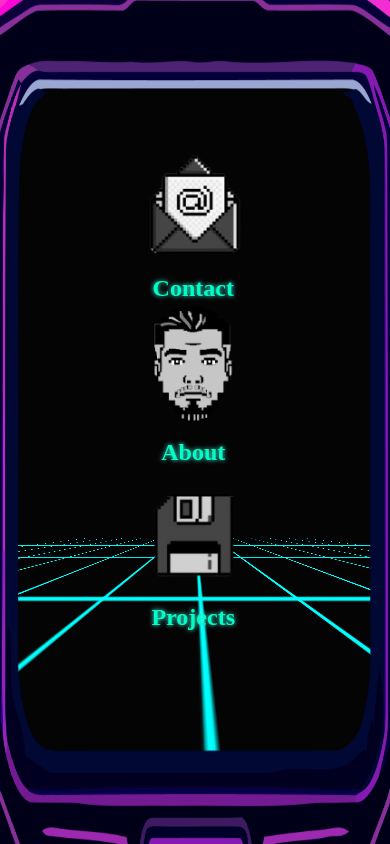
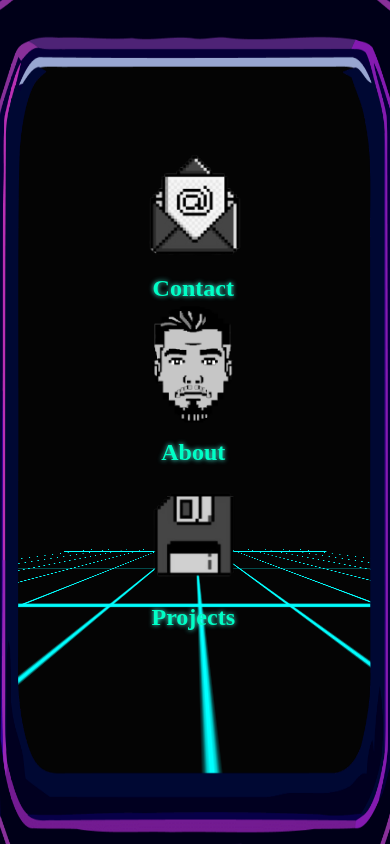
Before and after one commit to badziej12/portfolio-neon, a Next.js app: page / in a window 390 px wide. Built offline with nearby package versions, Linux system fonts and the light colour scheme; a web font is replaced by a local one.

Commit message:
Optimize page for mobile

```diff
--- a/src/components/ContactForm.tsx
+++ b/src/components/ContactForm.tsx
@@ -13,28 +13,9 @@ export type FormData = {
 
 export const ContactForm: FC = () => {
     const [status, setStatus] = useState<ErrorMessage | null>(null);
-    const {register, handleSubmit, formState: {errors, isSubmitting}, reset, watch} = useForm<FormData>({
+    const {register, handleSubmit, formState: {errors, isSubmitting}, reset} = useForm<FormData>({
         resolver: yupResolver(schema),
     });
-
-    const cursorRefs = useRef<{[key: string]: HTMLSpanElement | null | undefined}>({});
-
-    const watchFields = watch();
-
-    useEffect(() => {
-        Object.keys(watchFields).forEach((key) => updateCursorPosition(key));
-    }, [watchFields]);
-
-    // Aktualizacja pozycji kursora
-    const updateCursorPosition = (key: string) => {
-        const input = document.getElementById(key) as HTMLInputElement | HTMLTextAreaElement;
-        const cursor = cursorRefs.current[key];
-
-        if (input && cursor) {
-            const textWidth = input.value.length * .9; // Przybliżona szerokość znaków
-            cursor.style.left = `${textWidth + 1}rem`; // Dopasowanie pozycji kursora
-        }
-    };
 
     const onSubmit = async (data: FormData) => {
         setStatus(null);
@@ -51,7 +32,6 @@ export const ContactForm: FC = () => {
                     <div className="contact-form__input-wrapper">
                         <input id={"name"} type="text" placeholder={"np. Jan Kowalski"} {...register('name', {required: true})}
                             autoComplete={"on"} className={errors.name ? 'error' : ''}/>
-                        <span ref={(el) => { cursorRefs.current["name"] = el; }} className="custom-cursor"></span>
                     </div>
                     {errors.name && <p className={"error-message"}>{errors.name?.message}</p>}
                 </div>
@@ -61,7 +41,6 @@ export const ContactForm: FC = () => {
                         <input id={"email"} type="email"
                             placeholder={"twój-email@gmail.com"} {...register('email', {required: true})}
                             autoComplete={"on"} className={errors.email ? 'error' : ''}/>
-                        <span ref={(el) => { cursorRefs.current["email"] = el; }} className="custom-cursor"></span>
                     </div>
                     {errors.email && <p className={"error-message"}>{errors.email?.message}</p>}
                 </div>
@@ -70,7 +49,6 @@ export const ContactForm: FC = () => {
                     <div className="contact-form__input-wrapper">
                         <input id={"phoneNumber"} type="tel" className={errors.phoneNumber ? 'error' : ''}
                             placeholder={"123456789"} {...register('phoneNumber', {required: true})}/>
-                        <span ref={(el) => { cursorRefs.current["phoneNumber"] = el; }} className="custom-cursor"></span>
                     </div>
                     {errors.phoneNumber && <p className={"error-message"}>{errors.phoneNumber?.message}</p>}
                 </div>
--- a/src/styles/component/contact-form.scss
+++ b/src/styles/component/contact-form.scss
@@ -11,21 +11,6 @@
 
     &__input-wrapper {
         position: relative;
-    }
-
-    .custom-cursor {
-        display: none;
-        position: absolute;
-        bottom: 1rem;
-        left: 10px;
-        transform: translateY(-100%);
-        width: 1.5rem;
-        height: .3rem;
-        color: var(--cyan-text-color);
-        background-color: var(--cyan-text-color);
-        box-shadow: 0 0 2rem rgb(255, 255, 255);
-        opacity: 0;
-        animation: blinker .7s steps(1) infinite;
     }
 
     &__input-container {
@@ -42,16 +27,18 @@
         }
 
         input, textarea{
+            --font-size : 24px;
             background-color: transparent;
             border: none;
             border-bottom: .1rem solid var(--cyan-text-color);
             color: var(--cyan-text-color);
             text-shadow: 0 0 1rem rgba(68, 252, 229, .5);
-            font-size: 2.4rem;
+            font-size: vaR(--font-size);
             padding: 12px;
             outline: none;
             font-family: inherit;
-            caret-color: transparent;
+            caret-color: var(--pink-text-color);
+            caret-shape: underscore;
             width: 100%;
 
             &:focus {
@@ -62,14 +49,6 @@
 
             &::placeholder {
                 text-shadow: none;
-            }
-        }
-
-        input {
-            &:focus {
-                & + .custom-cursor {
-                    display: block;
-                }
             }
         }
 
@@ -103,7 +82,7 @@
             }
 
             input, textarea {
-                font-size: 19px;
+                font-size: 18px;
             }
         }
     }
--- a/src/styles/component/gameboy-component.scss
+++ b/src/styles/component/gameboy-component.scss
@@ -56,7 +56,7 @@
     height: 335.1rem;
 
     @include media-xl {
-      height: 300vh;
+      animation: gameboyZoomIMobile 3s 2s forwards;
     }
 
   }
@@ -95,6 +95,16 @@
   }
 }
 
+@keyframes gameboyZoomIMobile {
+  from {
+    height: 335.1rem;
+  }
+
+  to {
+    height: 320vh;
+  }
+}
+
 @keyframes screenFadeOut {
   from {
     opacity: 1;
--- a/src/styles/component/projects-section-item.scss
+++ b/src/styles/component/projects-section-item.scss
@@ -53,10 +53,16 @@
             filter: drop-shadow(0 0 .5rem #FFFFFF40);
         }
 
-        @include media-xl {
+        @include media-xxl {
             min-width: 16rem;
             width: 16rem;
             height: 16rem;
+        }
+
+        @include media-xl {
+            min-width: 18rem;
+            width: 18rem;
+            height: 18rem;
         }
 
         @include media-lg {
@@ -100,12 +106,12 @@
             animation: showBoxShadow .4s forwards;
             animation-delay: 1s;
 
-            @include media-md {
-                height: 42rem;
+            @include media-lg {
+                height: 180px;
             }
 
             @include media-sm {
-                height: 80rem;
+                height: 240px;
             }
 
             &::after {
@@ -243,69 +249,40 @@
         position: absolute;
         left: 0;
         right: 0;
-        padding: 1.6rem 4.8rem;
+        padding: 16px 48px;
         height: 100%;
         color: var(--cyan-text-color);
-        text-shadow: 0 0 .2rem var(--cyan-glow-color);
-        letter-spacing: .2rem;
+        text-shadow: 0 0 2px var(--cyan-glow-color);
+        letter-spacing: 2px;
         transform: translateX(-100%);
         animation: projectCopySlideIn 1s forwards;
 
         h2 {
-            font-size: 2.8rem;
+            font-size: 28px;
             font-weight: 400;
-            margin-bottom: 1rem;
-            padding-bottom: .5rem;
-            border-bottom: .2rem solid #00A0A0;
+            margin-bottom: 8px;
+            padding-bottom: 8px;
+            border-bottom: 2px solid #00A0A0;
         }
 
         p {
-            font-size: 1.6rem;
+            font-size: 18px;
             font-weight: 300;
         }
 
         @include media-xl {
+            padding: 16px 40px;
+        }
+
+        @include media-md {
+            padding: 3rem 6.4rem;
+
             h2 {
-                font-size: 3.2rem;
+                font-size: 24px;
             }
 
             p {
-                font-size: 2rem;
-            }
-        }
-
-        @include media-lg {
-            h2 {
-                font-size: 4rem;
-                border-width: .4rem;
-            }
-
-            p {
-                font-size: 2.8rem;
-            }
-        }
-
-        @include media-md {
-            padding: 2rem 5.4rem;
-
-            h2 {
-                font-size: 6.8rem;
-            }
-
-            p {
-                font-size: 4.8rem;
-            }
-        }
-
-        @include media-sm {
-            padding: 3rem 6.4rem;
-
-            h2 {
-                font-size: 8.8rem;
-            }
-
-            p {
-                font-size: 6.8rem;
+                font-size: 16px;
             }
         }
     }
```
